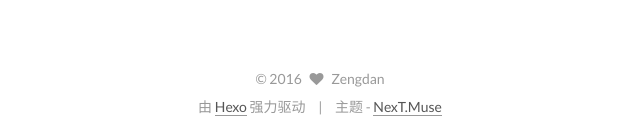
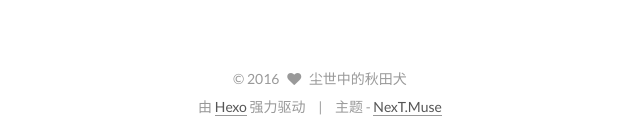
Before and after one commit to zengdan/zengdan.github.io, a plain HTML site: page 2016/08/11/hello-world/index.html in a window 1280 px wide. Shown: the part 1380-1518 px from the top of the page, 160-800 px from the left. Drawn offline with Linux system fonts and the light colour scheme.

Commit message:
Site updated: 2016-08-12 00:57:40

```diff
--- a/2016/08/11/hello-world/index.html
+++ b/2016/08/11/hello-world/index.html
@@ -386,8 +386,8 @@ Quick">
         <div class="site-author motion-element" itemprop="author" itemscope itemtype="http://schema.org/Person">
           <img class="site-author-image" itemprop="image"
                src="/images/avatar.gif"
-               alt="Zengdan" />
-          <p class="site-author-name" itemprop="name">Zengdan</p>
+               alt="尘世中的秋田犬" />
+          <p class="site-author-name" itemprop="name">尘世中的秋田犬</p>
           <p class="site-description motion-element" itemprop="description">爱情、文艺、精进、哀伤</p>
         </div>
         <nav class="site-state motion-element">
@@ -448,7 +448,7 @@ Quick">
   <span class="with-love">
     <i class="fa fa-heart"></i>
   </span>
-  <span class="author" itemprop="copyrightHolder">Zengdan</span>
+  <span class="author" itemprop="copyrightHolder">尘世中的秋田犬</span>
 </div>
 
 <div class="powered-by">
--- a/css/main.css
+++ b/css/main.css
@@ -1548,7 +1548,7 @@ pre .javascript .function {
   width: 4px;
   height: 4px;
   border-radius: 50%;
-  background: #f9ffff;
+  background: #f61a75;
 }
 .links-of-blogroll {
   font-size: 13px;
```
Also changed, not shown: archives/2016/08/index.html (+3 -3 lines), archives/2016/index.html (+3 -3 lines), archives/index.html (+3 -3 lines), index.html (+3 -3 lines).
